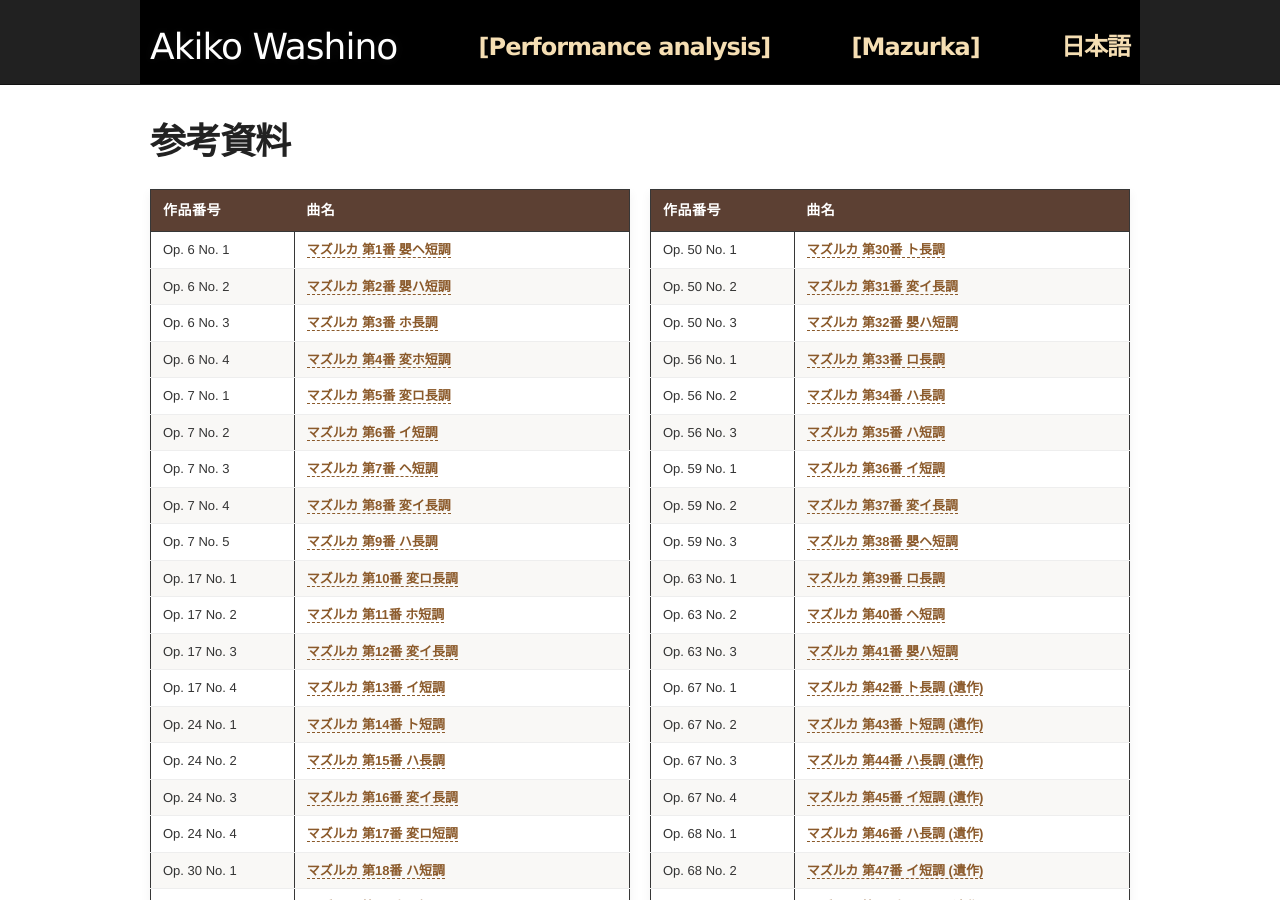
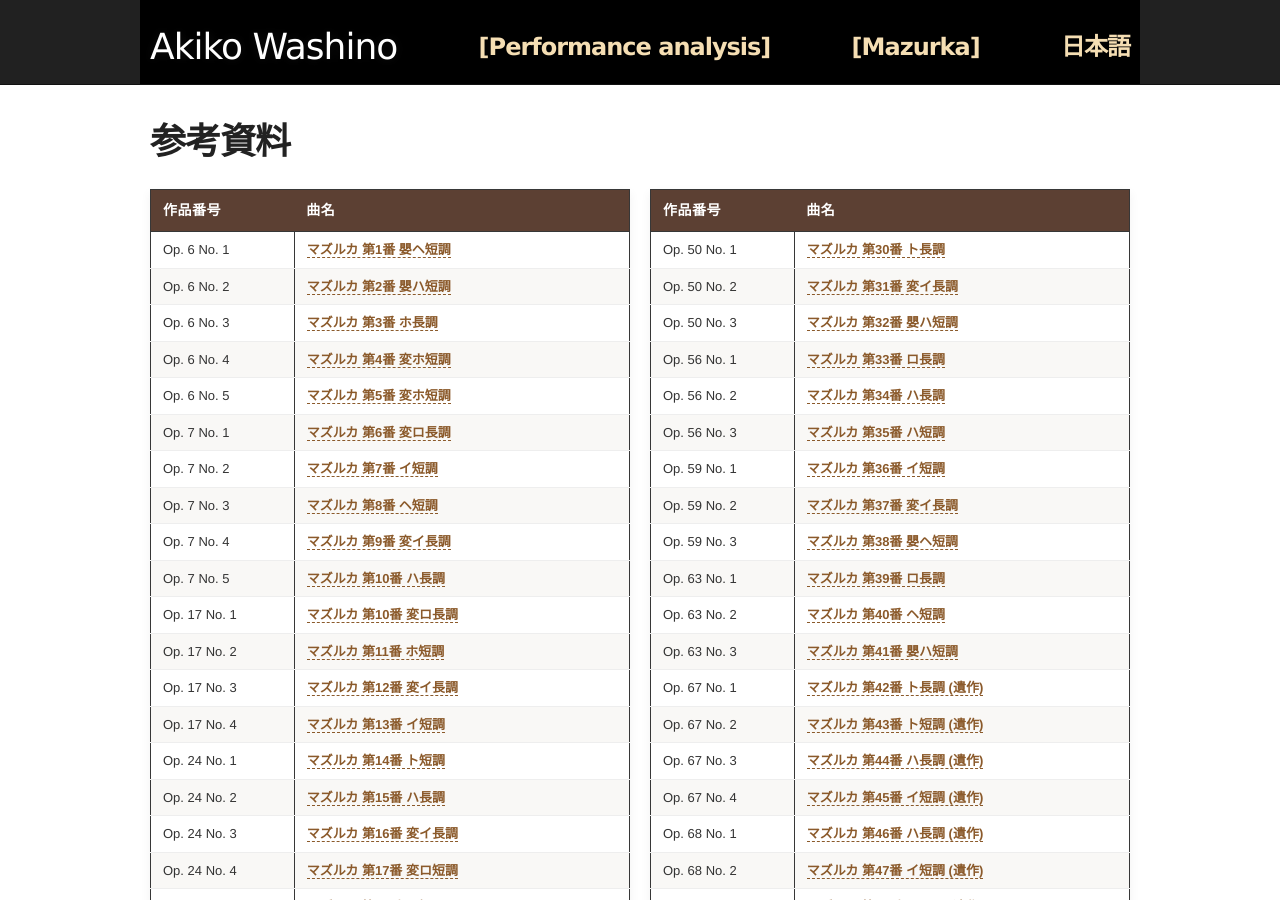
Before and after one commit to akikowashino/akikowashino.github.io, a Jekyll site: the page built from mazurka/index.md, in a window 1280 px wide and 900 px high. Built offline with Jekyll 4.4.1, drawn with Linux system fonts in a browser that asks for light colours.

Commit message:
Update index.md

```diff
--- a/mazurka/index.md
+++ b/mazurka/index.md
@@ -101,11 +101,12 @@
       <tr><td>Op. 6 No. 2</td><td><a href="https://chopinscores.org/en/partytura/48" target="_blank" rel="noopener">マズルカ 第2番 嬰ハ短調</a></td></tr>
       <tr><td>Op. 6 No. 3</td><td><a href="https://chopinscores.org/en/partytura/49" target="_blank" rel="noopener">マズルカ 第3番 ホ長調</a></td></tr>
       <tr><td>Op. 6 No. 4</td><td><a href="https://chopinscores.org/en/partytura/50" target="_blank" rel="noopener">マズルカ 第4番 変ホ短調</a></td></tr>
-        <tr><td>Op. 7 No. 1</td><td><a href="https://chopinscores.org/en/partytura/58" target="_blank" rel="noopener">マズルカ 第5番 変ロ長調</a></td></tr>
-        <tr><td>Op. 7 No. 2</td><td><a href="https://chopinscores.org/en/partytura/59" target="_blank" rel="noopener">マズルカ 第6番 イ短調</a></td></tr>
-        <tr><td>Op. 7 No. 3</td><td><a href="https://chopinscores.org/en/partytura/60" target="_blank" rel="noopener">マズルカ 第7番 ヘ短調</a></td></tr>
-        <tr><td>Op. 7 No. 4</td><td><a href="https://chopinscores.org/en/partytura/61" target="_blank" rel="noopener">マズルカ 第8番 変イ長調</a></td></tr>
-        <tr><td>Op. 7 No. 5</td><td><a href="https://chopinscores.org/en/partytura/62" target="_blank" rel="noopener">マズルカ 第9番 ハ長調</a></td></tr>
+      <tr><td>Op. 6 No. 5</td><td><a href="https://chopinscores.org/en/partytura/46" target="_blank" rel="noopener">マズルカ 第5番 変ホ短調</a></td></tr>
+        <tr><td>Op. 7 No. 1</td><td><a href="https://chopinscores.org/en/partytura/58" target="_blank" rel="noopener">マズルカ 第6番 変ロ長調</a></td></tr>
+        <tr><td>Op. 7 No. 2</td><td><a href="https://chopinscores.org/en/partytura/59" target="_blank" rel="noopener">マズルカ 第7番 イ短調</a></td></tr>
+        <tr><td>Op. 7 No. 3</td><td><a href="https://chopinscores.org/en/partytura/60" target="_blank" rel="noopener">マズルカ 第8番 ヘ短調</a></td></tr>
+        <tr><td>Op. 7 No. 4</td><td><a href="https://chopinscores.org/en/partytura/61" target="_blank" rel="noopener">マズルカ 第9番 変イ長調</a></td></tr>
+        <tr><td>Op. 7 No. 5</td><td><a href="https://chopinscores.org/en/partytura/62" target="_blank" rel="noopener">マズルカ 第10番 ハ長調</a></td></tr>
         <tr><td>Op. 17 No. 1</td><td><a href="https://chopinscores.org/en/partytura/90" target="_blank" rel="noopener">マズルカ 第10番 変ロ長調</a></td></tr>
         <tr><td>Op. 17 No. 2</td><td><a href="https://chopinscores.org/en/partytura/91" target="_blank" rel="noopener">マズルカ 第11番 ホ短調</a></td></tr>
         <tr><td>Op. 17 No. 3</td><td><a href="https://chopinscores.org/en/partytura/92" target="_blank" rel="noopener">マズルカ 第12番 変イ長調</a></td></tr>
```
